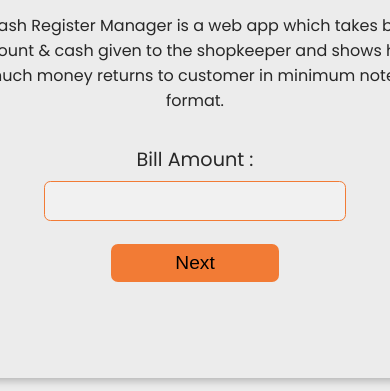
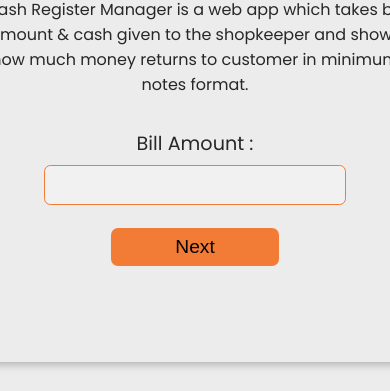
Before and after one commit to MiheerTamkhane/cash-register-app, a plain HTML site: page index.html in a window 390 px wide. Shown: the part 89-480 px from the top of the page. Drawn offline with Linux system fonts and the light colour scheme.

Commit message:
changing styles

```diff
--- a/style.css
+++ b/style.css
@@ -164,7 +164,7 @@ footer {
   }
   .container p {
     width: 100%;
-    /* padding: 1rem 3rem 0rem 3rem; */
+    padding: 0rem 0.5rem;
     text-align: center;
     margin-bottom: 1rem;
   }
```
